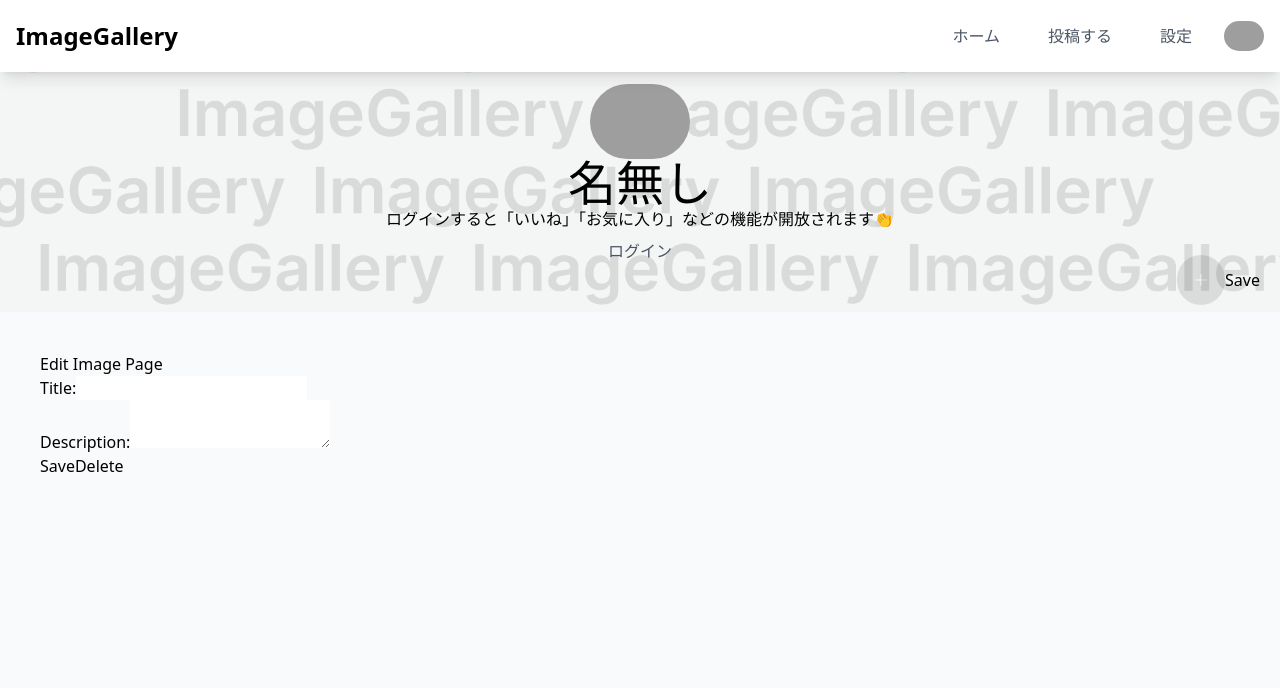
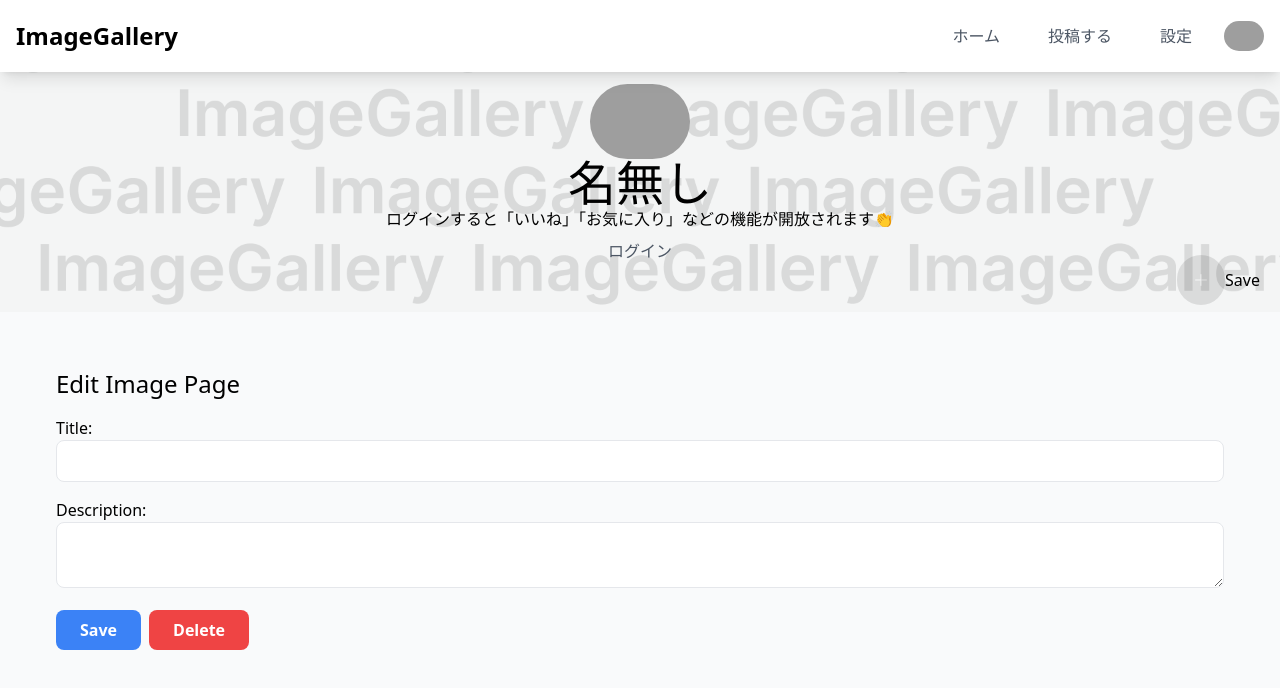
Before and after one commit to shi0n0/Image-Gallery, a Next.js app: page /dashboard/edit/1 in a window 1280 px wide. Shown: the top 688 px of the page. Built offline with nearby package versions, Linux system fonts and the light colour scheme; no server answers; the database is empty; grey boxes are pictures that could not be loaded.

Commit message:
編集ページに簡単なデザインを追加

```diff
--- a/src/app/components/myComponents/editCard.tsx
+++ b/src/app/components/myComponents/editCard.tsx
@@ -1,9 +1,9 @@
-"use client"
+"use client";
 
 import React, { useState, useEffect } from "react";
 import supabase from "@/app/utils/supabase";
 import { useSession } from "next-auth/react";
-import { useRouter,usePathname } from 'next/navigation'
+import { useRouter, usePathname } from "next/navigation";
 
 const EditImagePage: React.FC = () => {
   const { data: session } = useSession();
@@ -17,9 +17,12 @@ const EditImagePage: React.FC = () => {
   });
 
   useEffect(() => {
-
     const fetchImageData = async () => {
-      const { data, error } = await supabase.from("Image").select("*").eq("id", imageId).single();
+      const { data, error } = await supabase
+        .from("Image")
+        .select("*")
+        .eq("id", imageId)
+        .single();
 
       if (error) {
         console.error("フェッチングに失敗:", error);
@@ -31,16 +34,17 @@ const EditImagePage: React.FC = () => {
     fetchImageData();
   }, [imageId]);
 
-
-
   const handleSave = async () => {
     const { title, description } = imageData;
 
     // Update image data in Supabase
-    const { error } = await supabase.from("Image").update({
-      title,
-      description,
-    }).eq("id", imageId);
+    const { error } = await supabase
+      .from("Image")
+      .update({
+        title,
+        description,
+      })
+      .eq("id", imageId);
 
     if (error) {
       console.error("アップデートに失敗:", error);
@@ -56,32 +60,48 @@ const EditImagePage: React.FC = () => {
     if (error) {
       console.error("削除に失敗:", error);
     } else {
-      console.log("削除に失敗");
+      console.log("削除に成功");
       // Redirect to a different page after deletion
       router.push("/dashboard/edit");
     }
   };
 
   return (
-    <div>
-      <h1>Edit Image Page</h1>
-      <div>
-        <label>Title:</label>
+    <div className="p-4">
+      <h1 className="text-2xl mb-4">Edit Image Page</h1>
+      <div className="mb-4">
+        <label className="block">Title:</label>
         <input
           type="text"
           value={imageData.title}
-          onChange={(e) => setImageData({ ...imageData, title: e.target.value })}
+          onChange={(e) =>
+            setImageData({ ...imageData, title: e.target.value })
+          }
+          className="w-full px-3 py-2 border rounded-lg focus:outline-none focus:border-blue-500"
         />
       </div>
-      <div>
-        <label>Description:</label>
+      <div className="mb-4">
+        <label className="block">Description:</label>
         <textarea
           value={imageData.description}
-          onChange={(e) => setImageData({ ...imageData, description: e.target.value })}
+          onChange={(e) =>
+            setImageData({ ...imageData, description: e.target.value })
+          }
+          className="w-full px-3 py-2 border rounded-lg focus:outline-none focus:border-blue-500"
         />
       </div>
-      <button onClick={handleSave}>Save</button>
-      <button onClick={handleDelete}>Delete</button>
+      <button
+        onClick={handleSave}
+        className="bg-blue-500 hover:bg-blue-700 text-white font-semibold py-2 px-6 rounded-lg mr-2 transition duration-300 ease-in-out transform hover:scale-105"
+      >
+        Save
+      </button>
+      <button
+        onClick={handleDelete}
+        className="bg-red-500 hover:bg-red-700 text-white font-semibold py-2 px-6 rounded-lg transition duration-300 ease-in-out transform hover:scale-105"
+      >
+        Delete
+      </button>
     </div>
   );
 };
```
